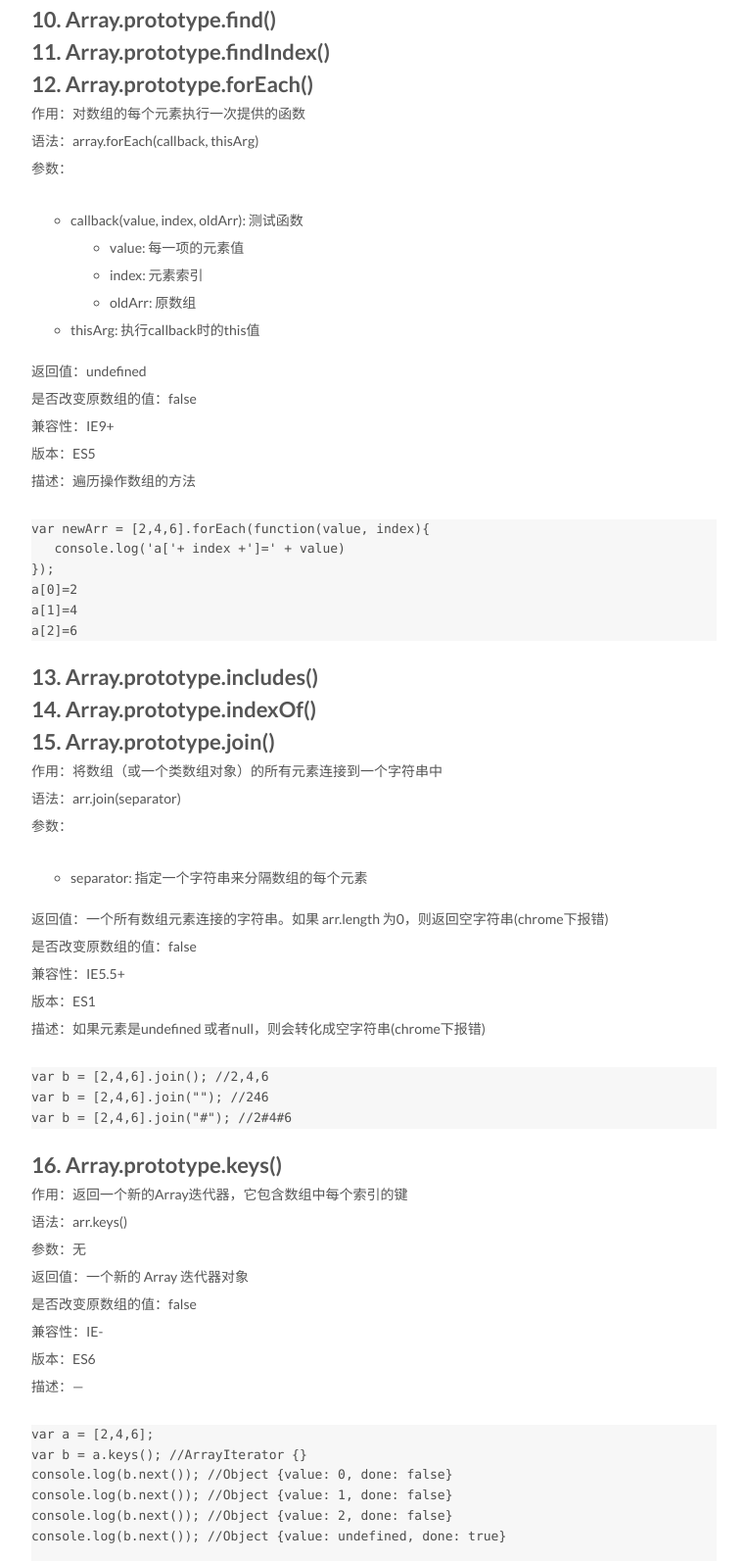
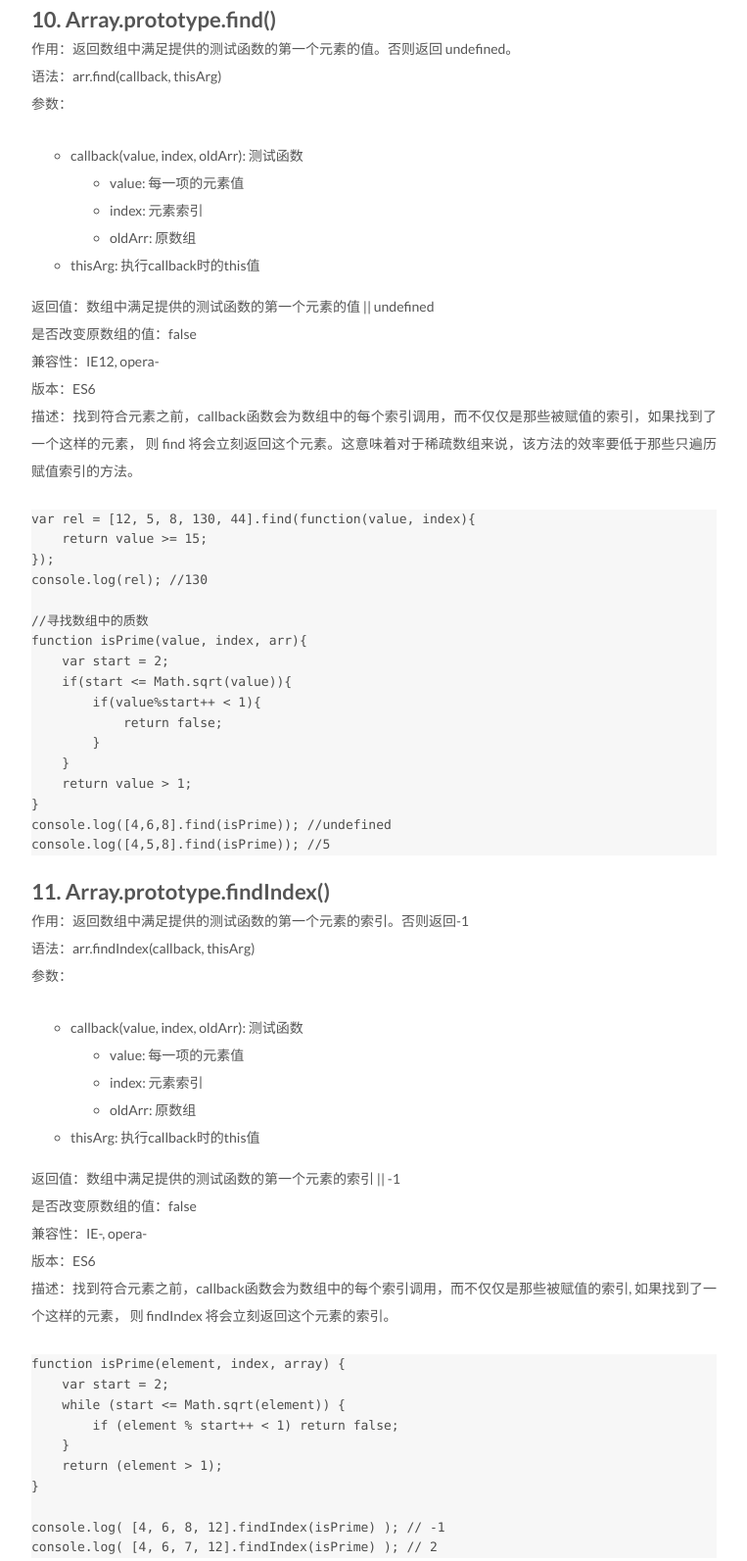
Before and after one commit to Godzhang/Godzhang.github.io, a plain HTML site: page 2017/06/23/Array对象内置方法总结/index.html in a window 1280 px wide. Shown: the part 5614-7207 px from the top of the page at 98% size, without its empty margins (98-861 px from the left). Drawn offline with Linux system fonts and the light colour scheme.

Commit message:
Site updated: 2017-06-24 22:31:45

```diff
--- a/2017/06/23/Array对象内置方法总结/index.html
+++ b/2017/06/23/Array对象内置方法总结/index.html
@@ -96,7 +96,7 @@
 <meta property="og:url" content="http://yoursite.com/2017/06/23/Array对象内置方法总结/index.html">
 <meta property="og:site_name" content="Hexo">
 <meta property="og:description" content="1. Array.from()作用：从一个类似数组或可迭代的对象中创建一个新的数组实例语法：Array.from(arraylike, mapFn, thisArg);参数：   arraylike: 类数组对象或可遍历对象(有length属性的对象) mapFn: 可选参数，用来处理数组的函数，返回新数组 thisArg: 可选参数，执行mapFn时的this值  返回值：新的Array实例是否">
-<meta property="og:updated_time" content="2017-06-24T10:18:53.471Z">
+<meta property="og:updated_time" content="2017-06-24T14:30:01.691Z">
 <meta name="twitter:card" content="summary">
 <meta name="twitter:title" content="Array对象内置方法总结">
 <meta name="twitter:description" content="1. Array.from()作用：从一个类似数组或可迭代的对象中创建一个新的数组实例语法：Array.from(arraylike, mapFn, thisArg);参数：   arraylike: 类数组对象或可遍历对象(有length属性的对象) mapFn: 可选参数，用来处理数组的函数，返回新数组 thisArg: 可选参数，执行mapFn时的this值  返回值：新的Array实例是否">
@@ -447,7 +447,56 @@ arr.fill(6,2); //[1,2,6,6,6]
 <pre><code>var newArr = [1,2,3,4,5,6].filter(function(value, index){
    return value % 2 === 0;
 }); //[2,4,6]
-</code></pre><h1 id="10-Array-prototype-find"><a href="#10-Array-prototype-find" class="headerlink" title="10. Array.prototype.find()"></a>10. Array.prototype.find()</h1><h1 id="11-Array-prototype-findIndex"><a href="#11-Array-prototype-findIndex" class="headerlink" title="11. Array.prototype.findIndex()"></a>11. Array.prototype.findIndex()</h1><h1 id="12-Array-prototype-forEach"><a href="#12-Array-prototype-forEach" class="headerlink" title="12. Array.prototype.forEach()"></a>12. Array.prototype.forEach()</h1><p>作用：对数组的每个元素执行一次提供的函数<br>语法：array.forEach(callback, thisArg)<br>参数：</p>
+</code></pre><h1 id="10-Array-prototype-find"><a href="#10-Array-prototype-find" class="headerlink" title="10. Array.prototype.find()"></a>10. Array.prototype.find()</h1><p>作用：返回数组中满足提供的测试函数的第一个元素的值。否则返回 undefined。<br>语法：arr.find(callback, thisArg)<br>参数：</p>
+<ul>
+<li>callback(value, index, oldArr): 测试函数<ul>
+<li>value: 每一项的元素值</li>
+<li>index: 元素索引</li>
+<li>oldArr: 原数组</li>
+</ul>
+</li>
+<li>thisArg: 执行callback时的this值</li>
+</ul>
+<p>返回值：数组中满足提供的测试函数的第一个元素的值 || undefined<br>是否改变原数组的值：false<br>兼容性：IE12, opera-<br>版本：ES6<br>描述：找到符合元素之前，callback函数会为数组中的每个索引调用，而不仅仅是那些被赋值的索引，如果找到了一个这样的元素， 则 find 将会立刻返回这个元素。这意味着对于稀疏数组来说，该方法的效率要低于那些只遍历赋值索引的方法。</p>
+<pre><code>var rel = [12, 5, 8, 130, 44].find(function(value, index){
+    return value &gt;= 15;
+});
+console.log(rel); //130
+
+//寻找数组中的质数
+function isPrime(value, index, arr){
+    var start = 2;
+    if(start &lt;= Math.sqrt(value)){
+        if(value%start++ &lt; 1){
+            return false;
+        }
+    }
+    return value &gt; 1;
+}
+console.log([4,6,8].find(isPrime)); //undefined
+console.log([4,5,8].find(isPrime)); //5
+</code></pre><h1 id="11-Array-prototype-findIndex"><a href="#11-Array-prototype-findIndex" class="headerlink" title="11. Array.prototype.findIndex()"></a>11. Array.prototype.findIndex()</h1><p>作用：返回数组中满足提供的测试函数的第一个元素的索引。否则返回-1<br>语法：arr.findIndex(callback, thisArg)<br>参数：</p>
+<ul>
+<li>callback(value, index, oldArr): 测试函数<ul>
+<li>value: 每一项的元素值</li>
+<li>index: 元素索引</li>
+<li>oldArr: 原数组</li>
+</ul>
+</li>
+<li>thisArg: 执行callback时的this值</li>
+</ul>
+<p>返回值：数组中满足提供的测试函数的第一个元素的索引 || -1<br>是否改变原数组的值：false<br>兼容性：IE-, opera-<br>版本：ES6<br>描述：找到符合元素之前，callback函数会为数组中的每个索引调用，而不仅仅是那些被赋值的索引, 如果找到了一个这样的元素， 则 findIndex 将会立刻返回这个元素的索引。</p>
+<pre><code>function isPrime(element, index, array) {
+    var start = 2;
+    while (start &lt;= Math.sqrt(element)) {
+        if (element % start++ &lt; 1) return false;
+    }
+    return (element &gt; 1);
+}
+
+console.log( [4, 6, 8, 12].findIndex(isPrime) ); // -1
+console.log( [4, 6, 7, 12].findIndex(isPrime) ); // 2
+</code></pre><h1 id="12-Array-prototype-forEach"><a href="#12-Array-prototype-forEach" class="headerlink" title="12. Array.prototype.forEach()"></a>12. Array.prototype.forEach()</h1><p>作用：对数组的每个元素执行一次提供的函数<br>语法：array.forEach(callback, thisArg)<br>参数：</p>
 <ul>
 <li>callback(value, index, oldArr): 测试函数<ul>
 <li>value: 每一项的元素值</li>
--- a/css/main.css
+++ b/css/main.css
@@ -1695,7 +1695,7 @@ pre .javascript .function {
   width: 4px;
   height: 4px;
   border-radius: 50%;
-  background: #ee869f;
+  background: #5cc30e;
 }
 .links-of-blogroll {
   font-size: 13px;
```
Also changed, not shown: index.html (+50 -1 lines).
